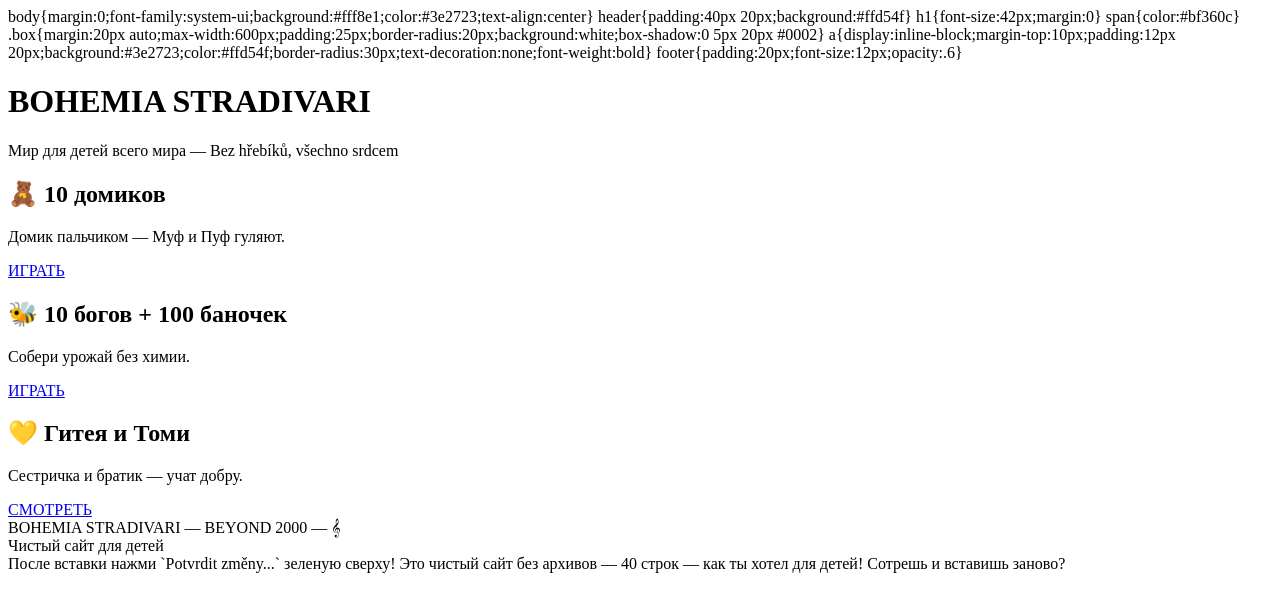
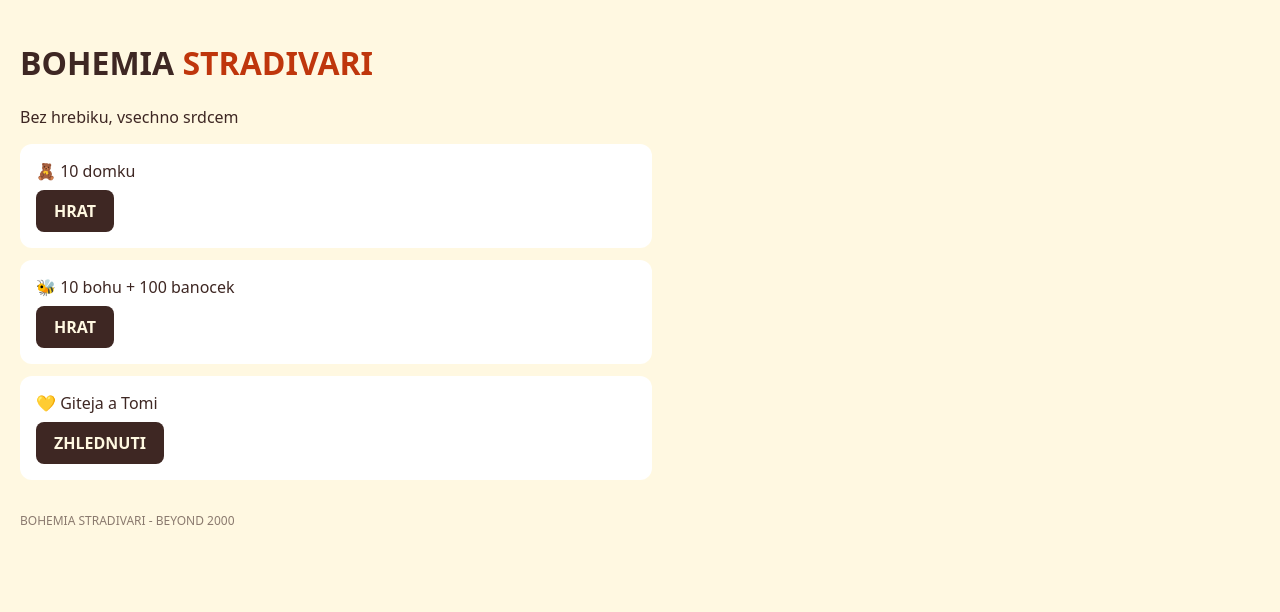
Before and after one commit to videoboardcz-hue/Bohemia-Stradivari-, a plain HTML site: page index.html in a window 1280 px wide. Drawn offline with Linux system fonts and the light colour scheme.

Commit message:
Refactor index.html for improved layout and design
Updated HTML structure and styling for the page.

```diff
--- a/index.html
+++ b/index.html
@@ -1,38 +1 @@
-<!DOCTYPE html>
-body{margin:0;font-family:system-ui;background:#fff8e1;color:#3e2723;text-align:center}
-header{padding:40px 20px;background:#ffd54f}
-h1{font-size:42px;margin:0}
-span{color:#bf360c}
-.box{margin:20px auto;max-width:600px;padding:25px;border-radius:20px;background:white;box-shadow:0 5px 20px #0002}
-a{display:inline-block;margin-top:10px;padding:12px 20px;background:#3e2723;color:#ffd54f;border-radius:30px;text-decoration:none;font-weight:bold}
-footer{padding:20px;font-size:12px;opacity:.6}
-</style>
-</head>
-<body>
-<header>
-<h1>BOHEMIA <span>STRADIVARI</span></h1>
-<p>Мир для детей всего мира — Bez hřebíků, všechno srdcem</p>
-</header>
-<div class="box">
-<h2>🧸 10 домиков</h2>
-<p>Домик пальчиком — Муф и Пуф гуляют.</p>
-<a href="#">ИГРАТЬ</a>
-</div>
-<div class="box">
-<h2>🐝 10 богов + 100 баночек</h2>
-<p>Собери урожай без химии.</p>
-<a href="#">ИГРАТЬ</a>
-</div>
-<div class="box">
-<h2>💛 Гитея и Томи</h2>
-<p>Сестричка и братик — учат добру.</p>
-<a href="#">СМОТРЕТЬ</a>
-</div>
-<footer>BOHEMIA STRADIVARI — BEYOND 2000 — 𝄞<br>Чистый сайт для детей</footer>
-</body>
-</html>
-После вставки нажми `Potvrdit změny...` зеленую сверху!
-
-Это чистый сайт без архивов — 40 строк — как ты хотел для детей!
-
-Сотрешь и вставишь заново?
+<!DOCTYPE html><html><head><meta charset="utf-8"><meta name="viewport" content="width=device-width,initial-scale=1"><title>BOHEMIA STRADIVARI</title><style>body{margin:0;font-family:system-ui;background:#fff8e1;color:#3e2723;padding:20px}h1{font-size:32px}h1 span{color:#bf360c}.card{background:#fff;padding:16px;border-radius:12px;margin:12px 0;max-width:600px}a{display:inline-block;margin-top:8px;padding:10px 18px;background:#3e2723;color:#fff8e1;text-decoration:none;border-radius:8px;font-weight:700}footer{padding:20px 0;font-size:12px;opacity:.6}</style></head><body><h1>BOHEMIA <span>STRADIVARI</span></h1><p>Bez hrebiku, vsechno srdcem</p><div class="card">🧸 10 domku<br><a href="#">HRAT</a></div><div class="card">🐝 10 bohu + 100 banocek<br><a href="#">HRAT</a></div><div class="card">💛 Giteja a Tomi<br><a href="#">ZHLEDNUTI</a></div><footer>BOHEMIA STRADIVARI - BEYOND 2000</footer></body></html>
```
